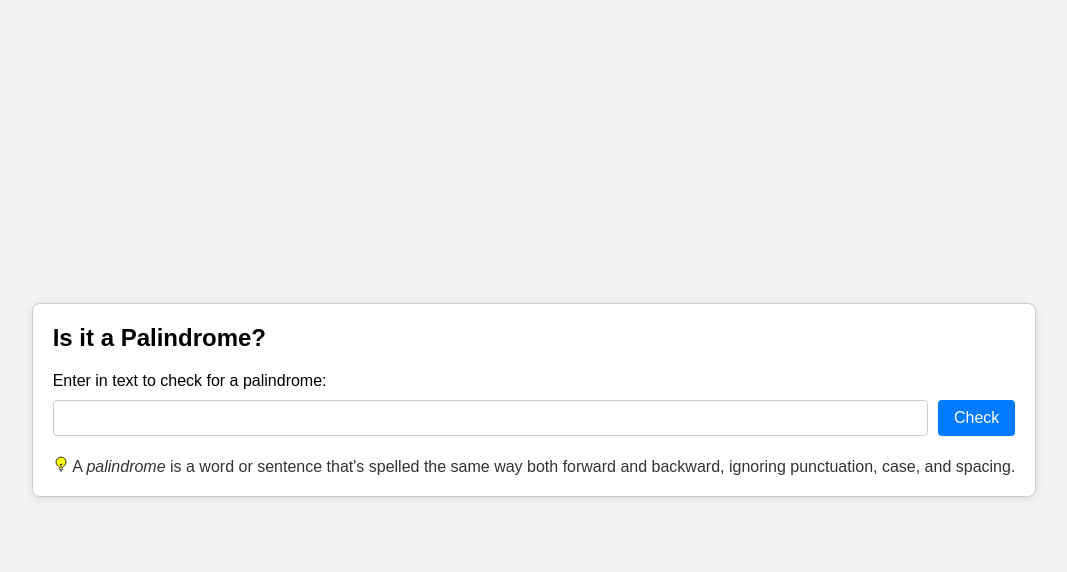
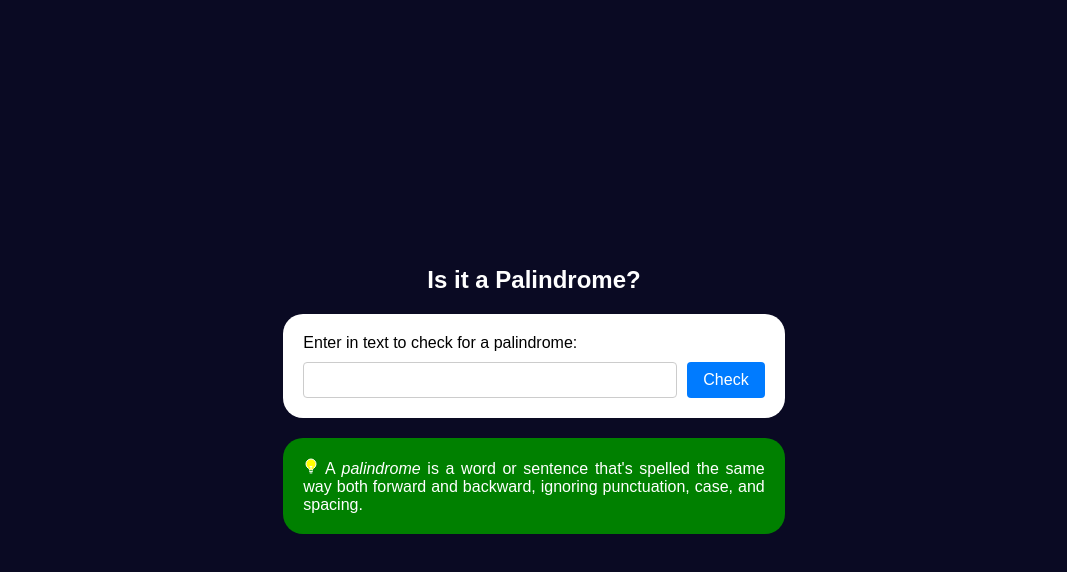
Before and after one commit to osadchuk10/Palindrome-checker, a plain HTML site: page index.html in a window 1280 px wide. Both pictures are taken after a click on the button "Check". Shown: the whole page, without its empty margins (106-1173 px from the left). Drawn offline with Linux system fonts and the light colour scheme.

Commit message:
finished

```diff
--- a/index.html
+++ b/index.html
@@ -7,21 +7,22 @@
   <title>Palindrome check</title>
 </head>
 <link rel="stylesheet" href="styles.css" />
+
 <body>
   <div class="container">
     <div class="heading">
       <h1>Is it a Palindrome?</h1>
     </div>
     <div class="input-container">
-      <label for="text-input">Enter in text to check for a palindrome:</label>
+      <label class="label-text" for="text-input">Enter in text to check for a palindrome:</label>
       <div class="input-box">
         <input id="text-input">
         <button id="check-btn">Check</button>
       </div>
     </div>
-    <div class="rules-container" ><span style="font-size: 16px;">
-  <svg xmlns="http://www.w3.org/2000/svg" fill="yellow" viewBox="0 0 24 24"
-        stroke-width="1.5" stroke="currentColor" style="width: 1rem; height: 1rem;">
+    <div class="rules-container"><span style="font-size: 16px;">
+        <svg xmlns="http://www.w3.org/2000/svg" fill="yellow" viewBox="0 0 24 24" stroke-width="1.5"
+          stroke="currentColor" style="width: 1rem; height: 1rem;">
           <path stroke-linecap="round" stroke-linejoin="round"
             d="M12 18v-5.25m0 0a6.01 6.01 0 0 0 1.5-.189m-1.5.189a6.01 6.01 0 0 1-1.5-.189m3.75 7.478a12.06 12.06 0 0 1-4.5 0m3.75 2.383a14.406 14.406 0 0 1-3 0M14.25 18v-.192c0-.983.658-1.823 1.508-2.316a7.5 7.5 0 1 0-7.517 0c.85.493 1.509 1.333 1.509 2.316V18" />
         </svg>
@@ -29,6 +30,10 @@
         punctuation, case, and spacing.
       </span>
     </div>
+    <div class="result-container">
+      <div id="result">
+      </div>
+    </div>
   </div>
   <script src="script.js"></script>
 </body>
--- a/script.js
+++ b/script.js
@@ -0,0 +1,25 @@
+const checkButton = document.querySelector('#check-btn');
+const inputElement = document.querySelector('#text-input');
+const resultsContainer = document.querySelector('.result-container');
+const resultsText = document.querySelector('#result')
+const checkEnteredText = (text) => {
+  text = inputElement.value;
+  if (text === '') {
+    alert('Please input a value')
+  }else{
+    const modifiedText = text.replace(/[^a-zA-Z0-9]/g, '').toLowerCase();
+    let stringToCompare ='';
+    for(let i = modifiedText.length-1; i>=0; i--){
+      stringToCompare+=modifiedText[i];
+    }
+    resultsContainer.style.display = 'block';
+    if(stringToCompare === modifiedText){
+
+      resultsText.innerText = `${text} is a palindrome`;
+    }else{
+      resultsText.innerText = `${text} is not a palindrome`;
+    }
+  }
+
+}
+checkButton.addEventListener('click', checkEnteredText)
--- a/styles.css
+++ b/styles.css
@@ -1,34 +1,42 @@
-body, html {
+body,
+html {
   height: 100%;
   margin: 0;
   display: flex;
   justify-content: center;
   align-items: center;
   font-family: Arial, sans-serif;
-  background-color: #f4f4f4;
+  background-color: #0a0a23;
 }
 
 .container {
-  padding: 20px;
-  background-color: white;
-  border: 1px solid #ccc;
-  border-radius: 8px;
-  box-shadow: 0 2px 10px rgba(0, 0, 0, 0.1);
+  display: flex;
+  flex-direction: column;
+  align-items: center;
+  width: 50%;
 }
 
 .heading h1 {
   margin: 0;
   font-size: 24px;
+  color: white;
 }
 
 .input-container {
   margin-top: 20px;
+  color: black;
+  background: white;
+  padding: 20px 0;
+  width: 100%;
+  border-radius: 20px;
 }
 
 .input-box {
   display: flex;
   gap: 10px;
   margin-top: 10px;
+  background: white;
+  padding:0px 20px 0px 20px;
 }
 
 #text-input {
@@ -36,6 +44,12 @@ body, html {
   font-size: 16px;
   border: 1px solid #ccc;
   border-radius: 4px;
+  flex: 1;
+}
+
+.label-text{
+  padding: 20px 20px 0px 20px;
+  font-size: 16px;
   flex: 1;
 }
 
@@ -56,5 +70,19 @@ body, html {
 .rules-container {
   margin-top: 20px;
   font-size: 16px;
-  color: #333;
+  color: #ffffff;
+  text-align: justify;
+  background: green;
+  padding: 20px;
+  border-radius: 20px;
 }
+
+.result-container {
+  width: 100%;
+  padding: 20px 0;
+  background: white;
+  text-align: center;
+  border-radius: 20px;
+  margin: 20px;
+  display: none;
+}
```
Lines whose indentation alone changed are shown as unchanged.
